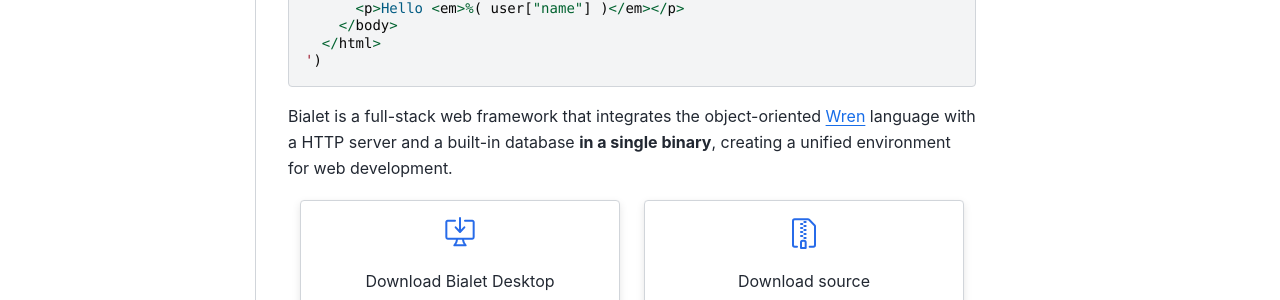
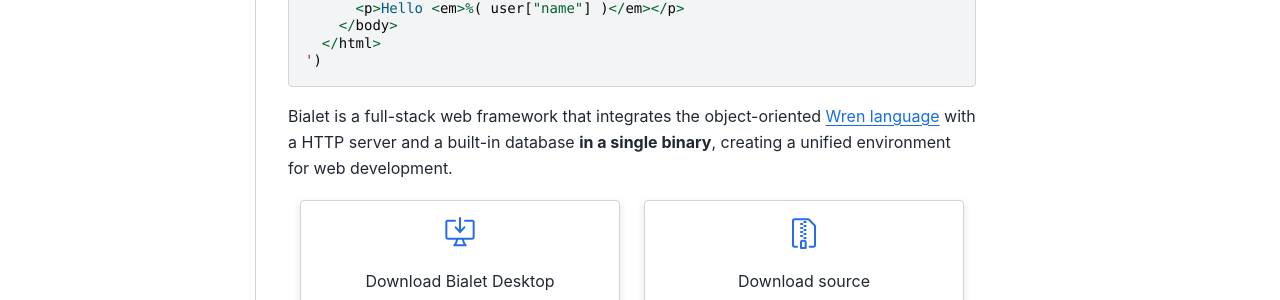
Before and after one commit to bialet/bialet, a Sphinx documentation site: the page built from docs/index.rst, in a window 1280 px wide and 1052 px high. Shown: the part 490-790 px from the top of the window. Built offline with Sphinx 7.4.7 and the Sphinx Book theme 1.1.4, drawn with Linux system fonts in a browser that asks for light colours.

```diff
--- a/docs/index.rst
+++ b/docs/index.rst
@@ -25,7 +25,7 @@ Bialet
      </html>
    ')
 
-Bialet is a full-stack web framework that integrates the object-oriented `Wren <https://wren.io/>`_ language with a HTTP server and a built-in database **in a single binary**, creating a unified environment for web development.
+Bialet is a full-stack web framework that integrates the object-oriented `Wren language <https://wren.io/>`_ with a HTTP server and a built-in database **in a single binary**, creating a unified environment for web development.
 
 .. grid:: 2
 
```
Also changed, not shown: README.md (+11 -7 lines).
